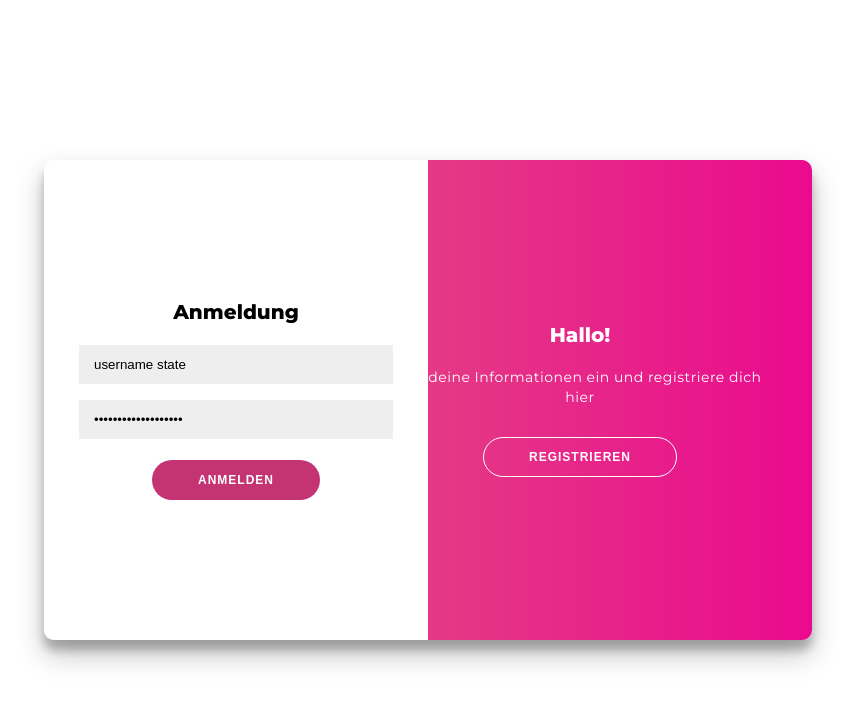
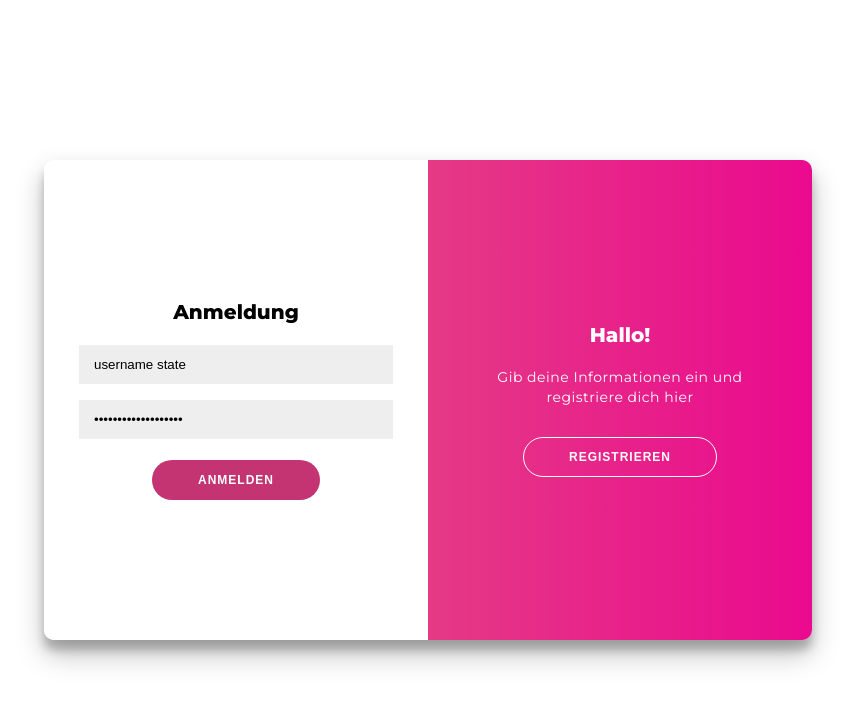
Before and after one commit to PavelPospolit/HotelSoftware, a React (Create React App) app in the folder app/: page / in a window 1280 px wide. Shown: the top 704 px of the page, without its empty margins (212-1067 px from the left). Built offline with nearby package versions, Linux system fonts and the light colour scheme.

Commit message:
Login Seite Fix

```diff
--- a/app/src/components/LoginSignUp/LoginSignUp.css
+++ b/app/src/components/LoginSignUp/LoginSignUp.css
@@ -11,12 +11,13 @@ h2 {
 	text-align: center;
 }
 
-p {
+.overlay-panel>p {
 	font-size: 14px;
 	font-weight: 100;
 	line-height: 20px;
 	letter-spacing: 0.5px;
 	margin: 20px 0 30px;
+	padding: 0 40px;
 }
 
 span {
@@ -182,7 +183,7 @@ input {
 	align-items: center;
 	justify-content: center;
 	flex-direction: column;
-	padding: 0 40px;
+	padding: 0 0px;
 	text-align: center;
 	top: 0;
 	height: 100%;
--- a/app/src/components/NavBar/NavBar.js
+++ b/app/src/components/NavBar/NavBar.js
@@ -1,6 +1,6 @@
 import React from 'react'
 import './NavBar.css'
-import logo from 'C:/Users/A113017326/Desktop/React Hotel/Schulprojekt/src/logo.svg'
+import logo from '../../logo.svg'
 
 function NavBar() {
   return (
```
Also changed, not shown: 2 other files (tests, documents, lock files or other folders).
